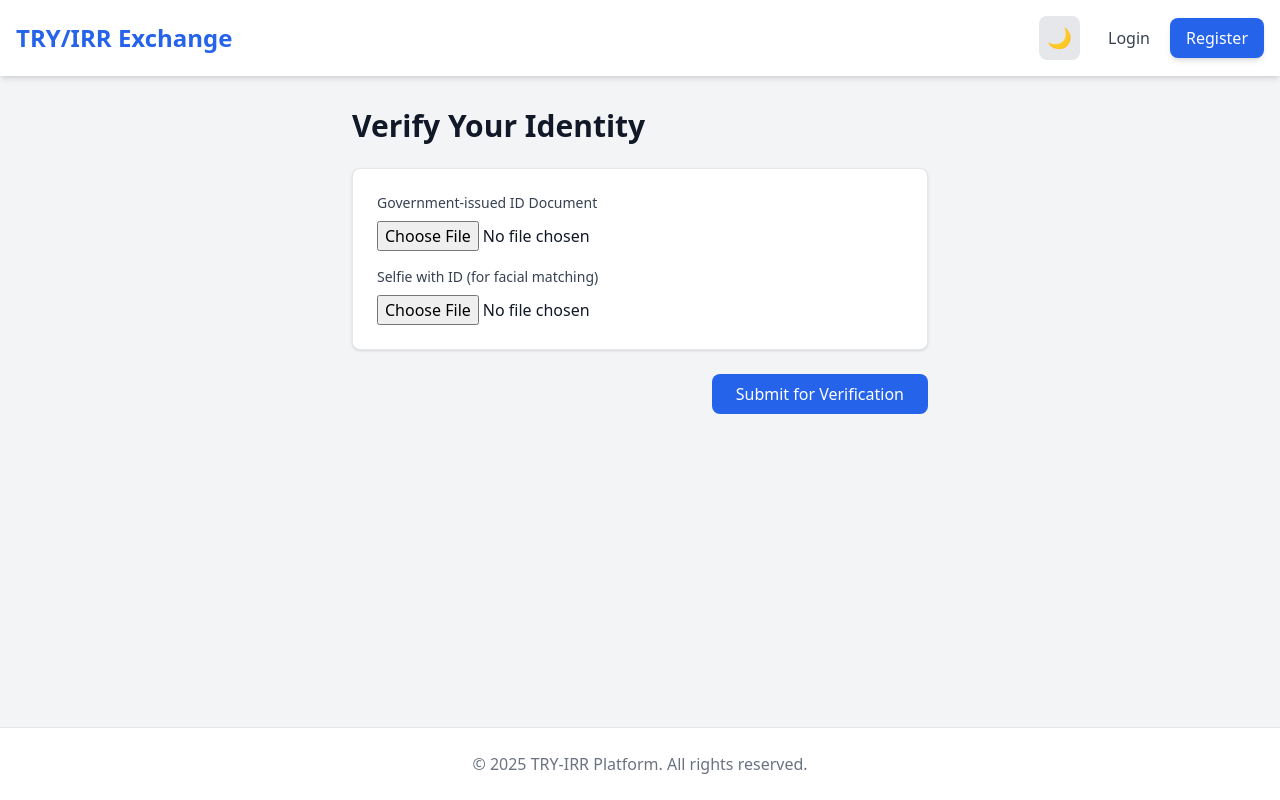
After one commit to jjebraham/tryirr_platform, a Django app: template core/templates/account/kyc.html in a window 1280 px wide. The commit adds this page. Run offline with Django 5.2, Linux system fonts and the light colour scheme; the template is opened without the code that fills it: values that come from a table or form of the project are taken from there, others are empty; some libraries are stand-ins or nearby versions.

Commit message:
Add KYC template under account

```diff
--- /dev/null
+++ b/core/templates/account/kyc.html
@@ -0,0 +1,41 @@
+{% extends "core/base.html" %}
+{% load i18n %}
+
+{% block title %}{% trans "KYC Verification" %}{% endblock %}
+
+{% block content %}
+  <div class="max-w-xl mx-auto">
+    <h1 class="text-3xl font-bold mb-6">{% trans "Verify Your Identity" %}</h1>
+
+    <form method="post" enctype="multipart/form-data" class="space-y-6">
+      {% csrf_token %}
+      <div class="bg-white dark:bg-gray-800 border border-gray-200 dark:border-gray-700 rounded-lg p-6 shadow">
+        <div class="mb-4">
+          <label for="id_document" class="block text-sm font-medium text-gray-700 dark:text-gray-300 mb-2">
+            {% trans "Government‑issued ID Document" %}
+          </label>
+          {{ form.id_document }}
+          {% if form.id_document.errors %}
+            <p class="text-red-500 text-sm">{{ form.id_document.errors.0 }}</p>
+          {% endif %}
+        </div>
+        <div>
+          <label for="selfie" class="block text-sm font-medium text-gray-700 dark:text-gray-300 mb-2">
+            {% trans "Selfie with ID (for facial matching)" %}
+          </label>
+          {{ form.selfie }}
+          {% if form.selfie.errors %}
+            <p class="text-red-500 text-sm">{{ form.selfie.errors.0 }}</p>
+          {% endif %}
+        </div>
+      </div>
+
+      <div class="text-right">
+        <button type="submit"
+                class="px-6 py-2 bg-blue-600 hover:bg-blue-700 text-white rounded-lg transition duration-200">
+          {% trans "Submit for Verification" %}
+        </button>
+      </div>
+    </form>
+  </div>
+{% endblock %}
```
Also changed, not shown: core/templates/core/kyc.html (+20 -28 lines).
